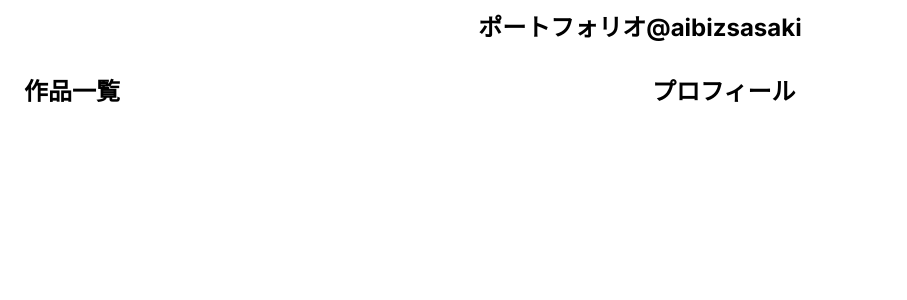
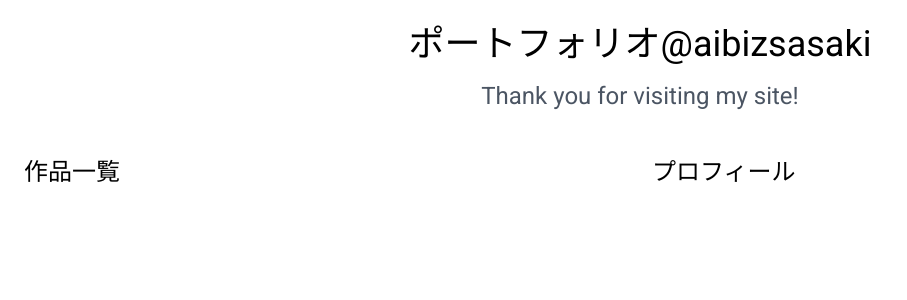
Before and after one commit to ai-biz20-sasaki/my-works-v2, a Next.js app: page / in a window 1280 px wide. Shown: the top 300 px of the page, without its empty margins (0-907 px from the left). Built offline with nearby package versions, Linux system fonts and the light colour scheme.

Commit message:
レイアウト調整 google fontのrobotoに変更、headerコンポーネントを修正

```diff
--- a/src/app/layout.tsx
+++ b/src/app/layout.tsx
@@ -1,7 +1,10 @@
 import './globals.css'
-import { Inter } from 'next/font/google'
+import { Roboto } from 'next/font/google'
 
-const inter = Inter({ subsets: ['latin'] })
+const roboto = Roboto({
+  weight: '400',
+  subsets: ['latin']
+})
 
 export const metadata = {
   title: 'Create Next App',
@@ -15,7 +18,7 @@ export default function RootLayout({
 }) {
   return (
     <html lang="en">
-      <body className={inter.className}>{children}</body>
+      <body className={roboto.className}>{children}</body>
     </html>
   )
 }
--- a/src/app/page.tsx
+++ b/src/app/page.tsx
@@ -9,9 +9,9 @@ export default function Home() {
 
   return (
     <div>
-      <nav className="flex flex-row justify-center p-2 m-1">
+      <div className="flex flex-col justify-center p-2 m-2">
         <Header />
-      </nav>
+      </div>
       <div className="flex flex-row p-2 m-1">
         <div className="basis-1/2 p-2 m-1">
           <LeftSidebar />
--- a/src/components/footer.tsx
+++ b/src/components/footer.tsx
@@ -1,7 +1,7 @@
 export default function Footer() {
   return (
     <div>
-      <h1 className="text-2xl font-bold">footer</h1>
+      <h1 className="text-2xl">footer</h1>
     </div>
   )
 }
--- a/src/components/header.tsx
+++ b/src/components/header.tsx
@@ -1,7 +1,12 @@
 export default function Header() {
   return (
-    <div>
-      <h1 className="text-2xl font-bold">ポートフォリオ@aibizsasaki</h1>
-    </div>
+    <>
+      <h1 className="text-4xl text-center p-2">
+        ポートフォリオ@aibizsasaki
+      </h1>
+      <p className="text-2xl text-center text-gray-600 p-2">
+        Thank you for visiting my site!
+      </p>
+    </>
   )
 }
--- a/src/components/left-sideber.tsx
+++ b/src/components/left-sideber.tsx
@@ -1,7 +1,7 @@
 export default function LeftSidebar() {
   return (
     <div>
-      <h1 className="text-2xl font-bold">作品一覧</h1>
+      <h1 className="text-2xl">作品一覧</h1>
     </div>
   )
 }
--- a/src/components/navibar.tsx
+++ b/src/components/navibar.tsx
@@ -1,7 +1,7 @@
 export default function Navibar() {
   return (
     <div>
-      <h1 className="text-2xl font-bold">作品一覧</h1>
+      <h1 className="text-xl">作品一覧</h1>
     </div>
   )
 }
--- a/src/components/right-sidebar.tsx
+++ b/src/components/right-sidebar.tsx
@@ -1,7 +1,7 @@
 export default function RightSidebar() {
   return (
     <div>
-      <h1 className="text-2xl font-bold">プロフィール</h1>
+      <h1 className="text-2xl">プロフィール</h1>
     </div>
   )
 }
```
